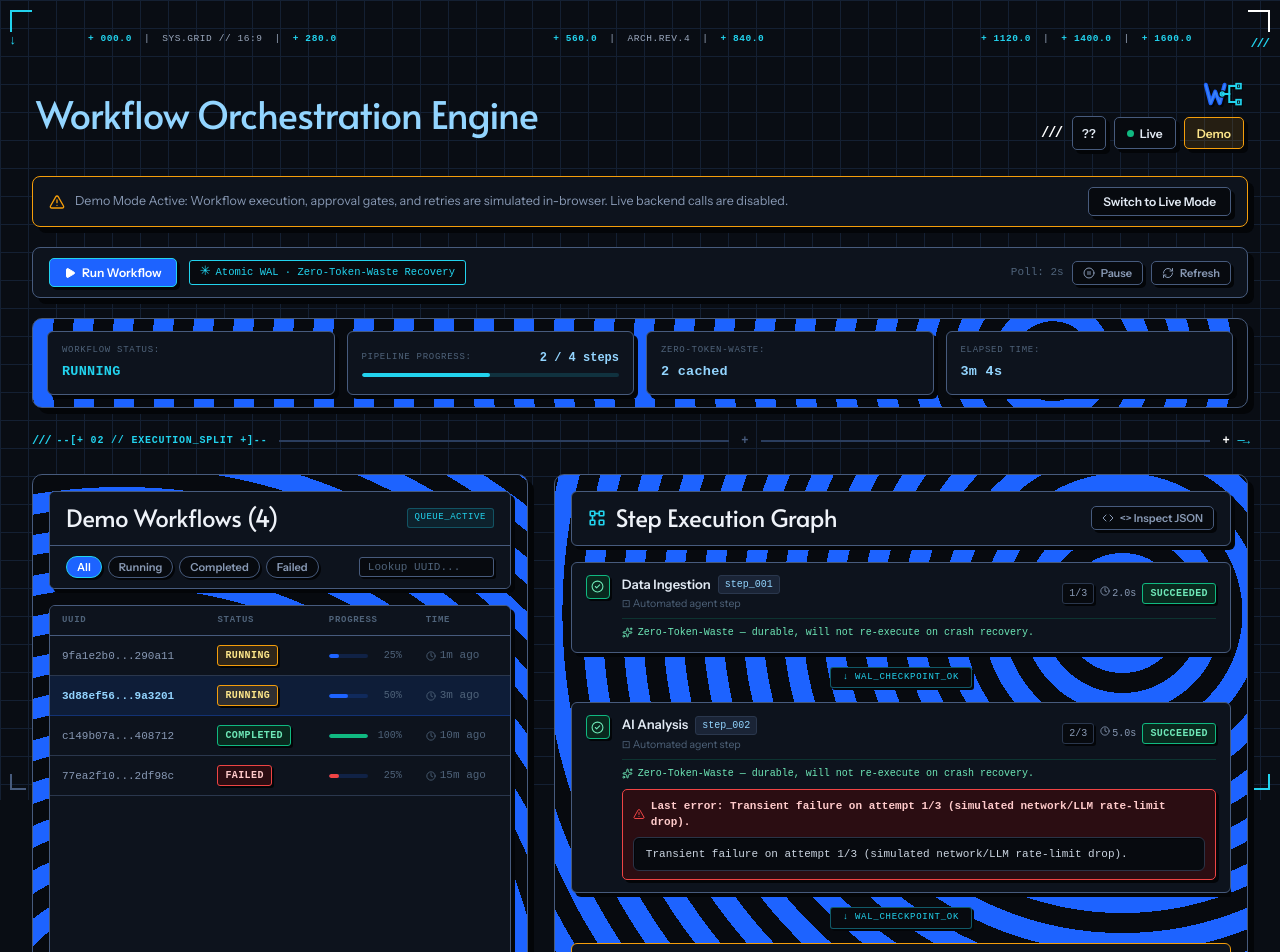
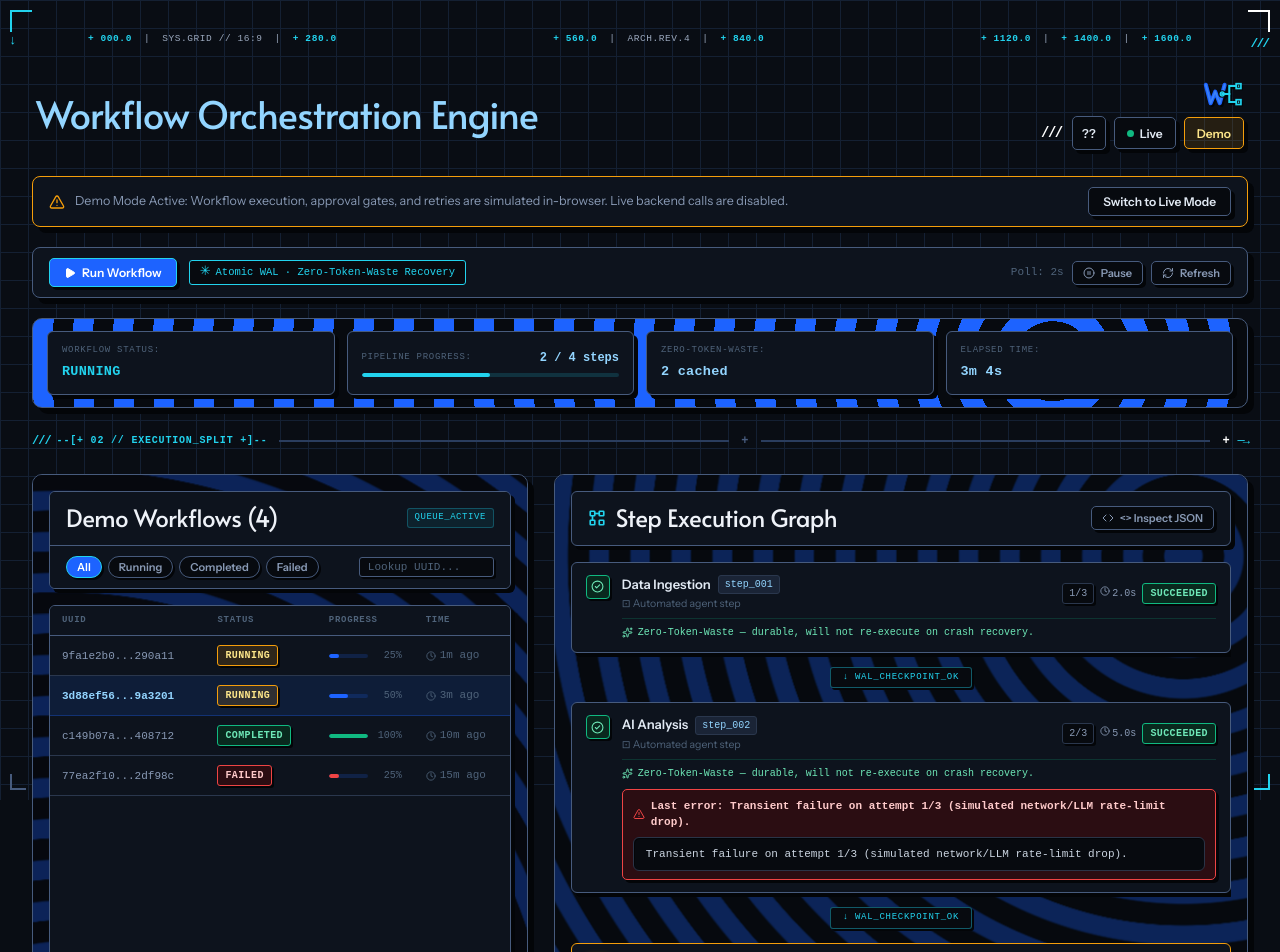
Before and after one commit to rakshitcodesx/Workflow-Orchestration-Engine, a React (Vite) app in the folder frontend/: page / in a window 1280 px wide. Shown: the top 952 px of the page. Built offline with nearby package versions, Linux system fonts and the light colour scheme; no server answers; a web font is replaced by a local one.

Commit message:
style(ripple): soften concentric ripple contrast and add smooth breathing animations

```diff
--- a/frontend/src/App.jsx
+++ b/frontend/src/App.jsx
@@ -347,7 +347,7 @@ export default function App() {
           />
 
           {/* Right: Step Execution Graph with Isolated Cobalt/Black Ripple Container */}
-          <div className="bp-ripple-card-right">
+          <div className={`bp-ripple-card-right${instance && (instance.status === 'running' || instance.status === 'pending') ? ' bp-ripple-active' : ''}`}>
             <div className="bp-ripple-inner-right">
               {/* Standalone Header Card Over Ripples */}
               <div className="bp-graph-header">
--- a/frontend/src/components/WorkflowInstances.jsx
+++ b/frontend/src/components/WorkflowInstances.jsx
@@ -40,8 +40,12 @@ export default function WorkflowInstances({
     return total > 0 ? Math.round((done / total) * 100) : 0;
   };
 
+  const hasActiveWorkflow = instances.some(
+    (i) => i.status === 'running' || i.status === 'pending'
+  );
+
   return (
-    <div className="bp-ripple-card-left">
+    <div className={`bp-ripple-card-left${hasActiveWorkflow ? ' bp-ripple-active' : ''}`}>
       <div className="bp-ripple-inner-left">
         {/* Top Header & Filter Block */}
         <div className="bp-instances-header-block">
--- a/frontend/src/styles/dashboard.css
+++ b/frontend/src/styles/dashboard.css
@@ -526,6 +526,7 @@
 
 /* ── Left Ripple Container (Demo Workflows) ── */
 .bp-ripple-card-left {
+  position: relative;
   height: 100%;
   overflow: hidden;
   border-radius: 10px;
@@ -534,13 +535,39 @@
   padding: 16px;
   display: flex;
   flex-direction: column;
-  background-color: #070a0f;
+  background-color: #06090f;
+  box-sizing: border-box;
+  isolation: isolate;
+}
+
+.bp-ripple-card-left::before {
+  content: '';
+  position: absolute;
+  inset: -100px;
+  pointer-events: none;
+  z-index: 0;
+  background-color: #06090f;
   background-image: repeating-radial-gradient(
     circle at 18% 80%,
-    #1d63ff 0px,  #1d63ff 20px,
-    #070a0f 20px, #070a0f 40px
+    rgba(29, 99, 255, 0.35) 0px,
+    rgba(29, 99, 255, 0.35) 18px,
+    rgba(7, 10, 15, 0.65) 19.5px,
+    #070a0f 20px,
+    #070a0f 38px,
+    rgba(7, 10, 15, 0.65) 39.5px,
+    rgba(29, 99, 255, 0.35) 40px
   );
-  box-sizing: border-box;
+  transform-origin: 18% 80%;
+  animation: bp-ripple-breathe-left 24s ease-in-out infinite alternate;
+  opacity: 0.85;
+  will-change: transform, opacity;
+  transition: opacity 0.8s ease, filter 0.8s ease;
+}
+
+.bp-ripple-card-left.bp-ripple-active::before {
+  opacity: 0.98;
+  animation-duration: 16s;
+  filter: drop-shadow(0 0 16px rgba(29, 99, 255, 0.22));
 }
 
 .bp-ripple-inner-left {
@@ -553,6 +580,8 @@
   flex-direction: column;
   gap: 16px;
   overflow: visible;
+  position: relative;
+  z-index: 1;
 }
 
 .bp-instances-header-block {
@@ -567,6 +596,7 @@
 
 /* ── Right Ripple Container (Step Execution Graph) ── */
 .bp-ripple-card-right {
+  position: relative;
   height: 100%;
   overflow: hidden;
   border-radius: 10px;
@@ -575,13 +605,39 @@
   padding: 16px;
   display: flex;
   flex-direction: column;
-  background-color: #070a0f;
+  background-color: #06090f;
+  box-sizing: border-box;
+  isolation: isolate;
+}
+
+.bp-ripple-card-right::before {
+  content: '';
+  position: absolute;
+  inset: -100px;
+  pointer-events: none;
+  z-index: 0;
+  background-color: #06090f;
   background-image: repeating-radial-gradient(
     circle at 82% 20%,
-    #1d63ff 0px,  #1d63ff 20px,
-    #070a0f 20px, #070a0f 40px
+    rgba(29, 99, 255, 0.35) 0px,
+    rgba(29, 99, 255, 0.35) 18px,
+    rgba(7, 10, 15, 0.65) 19.5px,
+    #070a0f 20px,
+    #070a0f 38px,
+    rgba(7, 10, 15, 0.65) 39.5px,
+    rgba(29, 99, 255, 0.35) 40px
   );
-  box-sizing: border-box;
+  transform-origin: 82% 20%;
+  animation: bp-ripple-breathe-right 26s ease-in-out infinite alternate;
+  opacity: 0.85;
+  will-change: transform, opacity;
+  transition: opacity 0.8s ease, filter 0.8s ease;
+}
+
+.bp-ripple-card-right.bp-ripple-active::before {
+  opacity: 0.98;
+  animation-duration: 17s;
+  filter: drop-shadow(0 0 16px rgba(29, 99, 255, 0.22));
 }
 
 .bp-ripple-inner-right {
@@ -596,6 +652,8 @@
   gap: 16px;
   box-sizing: border-box;
   overflow: visible;
+  position: relative;
+  z-index: 1;
 }
 
 /* ── Section Card Header ── */
@@ -1043,3 +1101,77 @@
   color: var(--ice-blue);
   box-shadow: inset 2px 2px 0px #030508;
 }
+
+/* ════════════════════════════════════
+   14. RIPPLE & SYSTEM ANIMATIONS
+   ════════════════════════════════════ */
+
+@keyframes bp-ripple-breathe-left {
+  0% {
+    transform: scale(1) translate(0px, 0px);
+    opacity: 0.80;
+  }
+  50% {
+    transform: scale(1.03) translate(3px, -4px);
+    opacity: 0.92;
+  }
+  100% {
+    transform: scale(0.98) translate(-2px, 3px);
+    opacity: 0.78;
+  }
+}
+
+@keyframes bp-ripple-breathe-right {
+  0% {
+    transform: scale(1) translate(0px, 0px);
+    opacity: 0.80;
+  }
+  50% {
+    transform: scale(1.035) translate(-4px, 4px);
+    opacity: 0.92;
+  }
+  100% {
+    transform: scale(0.975) translate(2px, -2px);
+    opacity: 0.78;
+  }
+}
+
+/* Subtle node pulse feedback */
+@keyframes pulse-cobalt {
+  0%, 100% {
+    box-shadow: 2px 2px 0px #030508;
+    border-color: var(--cobalt);
+  }
+  50% {
+    box-shadow: 2px 2px 0px #030508, 0 0 8px rgba(29, 99, 255, 0.45);
+    border-color: #3b82f6;
+  }
+}
+
+@keyframes pulse-warning {
+  0%, 100% {
+    box-shadow: 2px 2px 0px #030508;
+    border-color: var(--warning);
+  }
+  50% {
+    box-shadow: 2px 2px 0px #030508, 0 0 8px rgba(245, 158, 11, 0.45);
+    border-color: #fbbf24;
+  }
+}
+
+.animate-pulse-cobalt  { animation: pulse-cobalt 2.4s ease-in-out infinite; }
+.animate-pulse-warning { animation: pulse-warning 2.2s ease-in-out infinite; }
+
+/* Respect user's system motion preferences */
+@media (prefers-reduced-motion: reduce) {
+  .bp-ripple-card-left::before,
+  .bp-ripple-card-right::before,
+  .bp-ripple-card-left.bp-ripple-active::before,
+  .bp-ripple-card-right.bp-ripple-active::before,
+  .animate-pulse-cobalt,
+  .animate-pulse-warning {
+    animation: none !important;
+    transform: none !important;
+    transition: none !important;
+  }
+}
```
